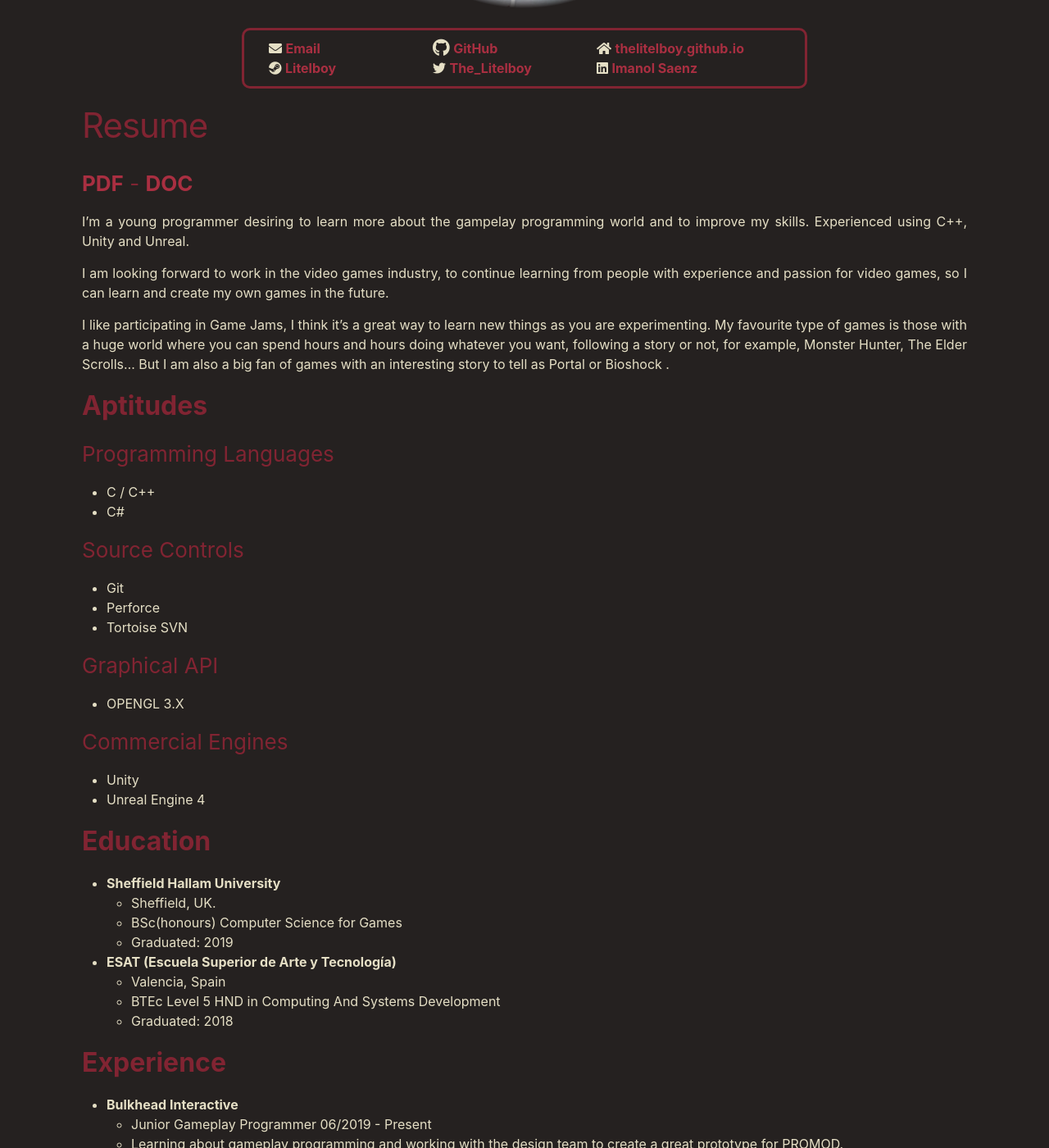
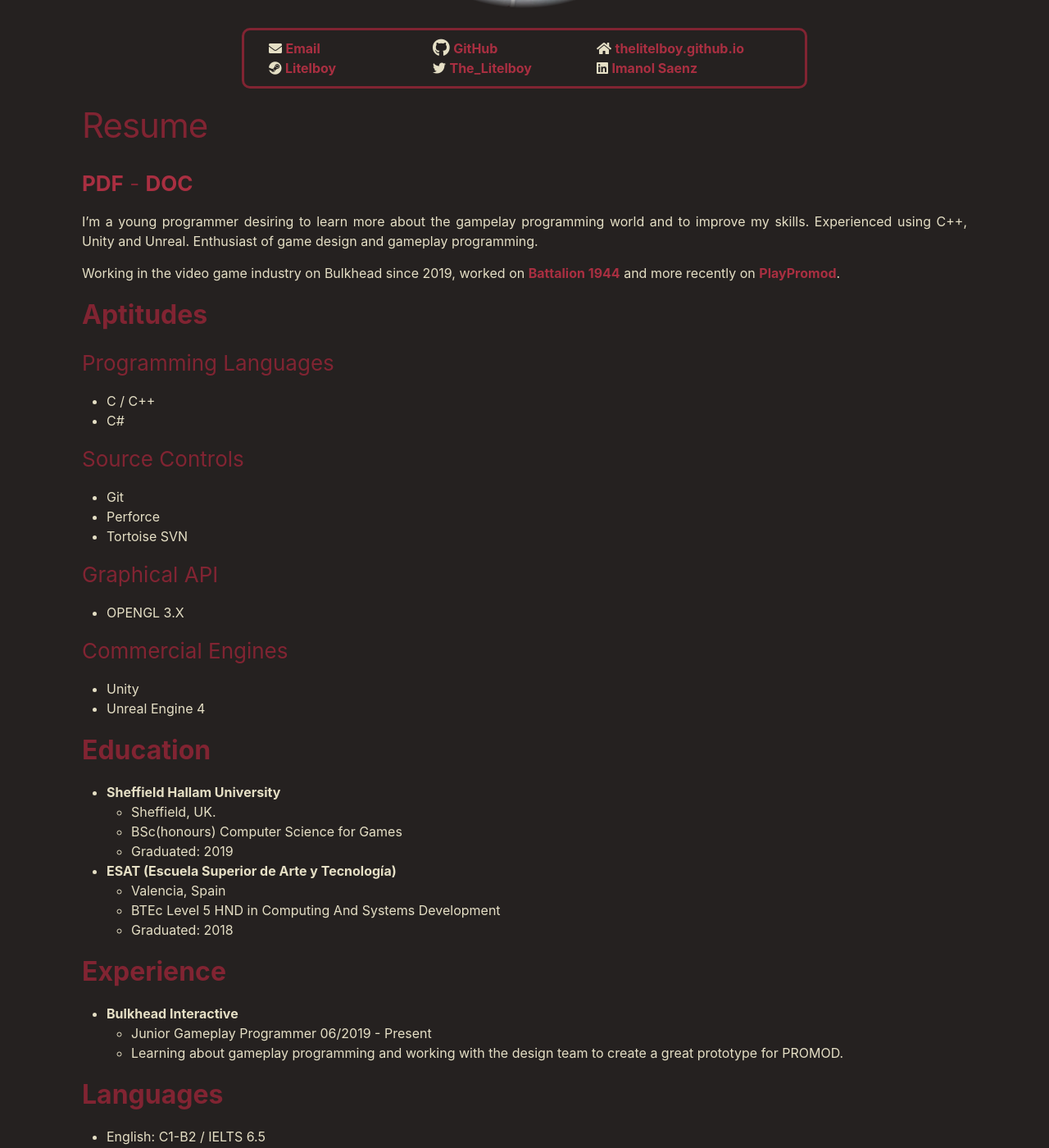
Before and after one commit to thelitelboy/thelitelboy.github.io, a Jekyll site: the page built from Resume.md, in a window 1280 px wide and 1400 px high, scrolled down 382 px. Shown: the whole window at 82% size. Built offline with Jekyll 4.4.1, drawn with Linux system fonts in a browser that asks for light colours; some of the changed text lies outside the part shown.

Commit message:
changes in the resume

```diff
--- a/Resume.md
+++ b/Resume.md
@@ -8,11 +8,9 @@ tag: resume
 <h3><a href="../documents/Resume.pdf" download="">PDF</a> -
 <a href="../documents/Resume.doc" download="">DOC</a></h3>
 
-I’m a young programmer desiring to learn more about the gampelay programming world and to improve my skills. Experienced using C++, Unity and Unreal.
+I’m a young programmer desiring to learn more about the gampelay programming world and to improve my skills. Experienced using C++, Unity and Unreal. Enthusiast of game design and gameplay programming.
 
-I am looking forward to work in the video games industry, to continue learning from people with experience and passion for video games, so I can learn and create my own games in the future.
-
-I like participating in Game Jams, I think it’s a great way to learn new things as you are experimenting. My favourite type of games is those with a huge world where you can spend hours and hours doing whatever you want, following a story or not, for example, Monster Hunter, The Elder Scrolls… But I am also a big fan of games with an interesting story to tell as Portal or Bioshock .
+Working in the video game industry on Bulkhead since 2019, worked on [Battalion 1944][Battalion-Link] and more recently on [PlayPromod][Promod-Link].
 
 ## **Aptitudes**
 
@@ -61,12 +59,10 @@ I like participating in Game Jams, I think it’s a great way to learn new thing
 * Spanish: Native Level
 * Euskara: Native Level (EGA titulation)
 
-## Awards
+## **Personal Games**
 
-Programmer of Gamble of Gods, a free to play Video Game published on [**Steam**][GOG-Steam]. Awarded by Student Game Contest. Spanish Students Videogames association. [AEV][SGC-AEV]
-
-* Best Narrative - Student Game Contest 2018
-
+* Gamble of Gods (UE4). A free to play Video Game published on [**Steam**][GOG-Steam]
+* Street Rumble (UE4). Game programmed for ps4 and finally published on [**Itchio**][ITCHIO-Link]
 
 ## **Interests**
 
@@ -81,3 +77,6 @@ Programmer of Gamble of Gods, a free to play Video Game published on [**Steam**]
 
 [GOG-Steam]: https://store.steampowered.com/app/912730/Gamble_of_Gods/
 [SGC-AEV]: http://studentgamecontest.aev.org.es/
+[ITCHIO-Link]: https://litelboy.itch.io/streetrumble
+[Battalion-Link]: https://twitter.com/PlayBattalion
+[Promod-Link]: https://twitter.com/PlayPromod
```
Also changed, not shown: 2 other files.
